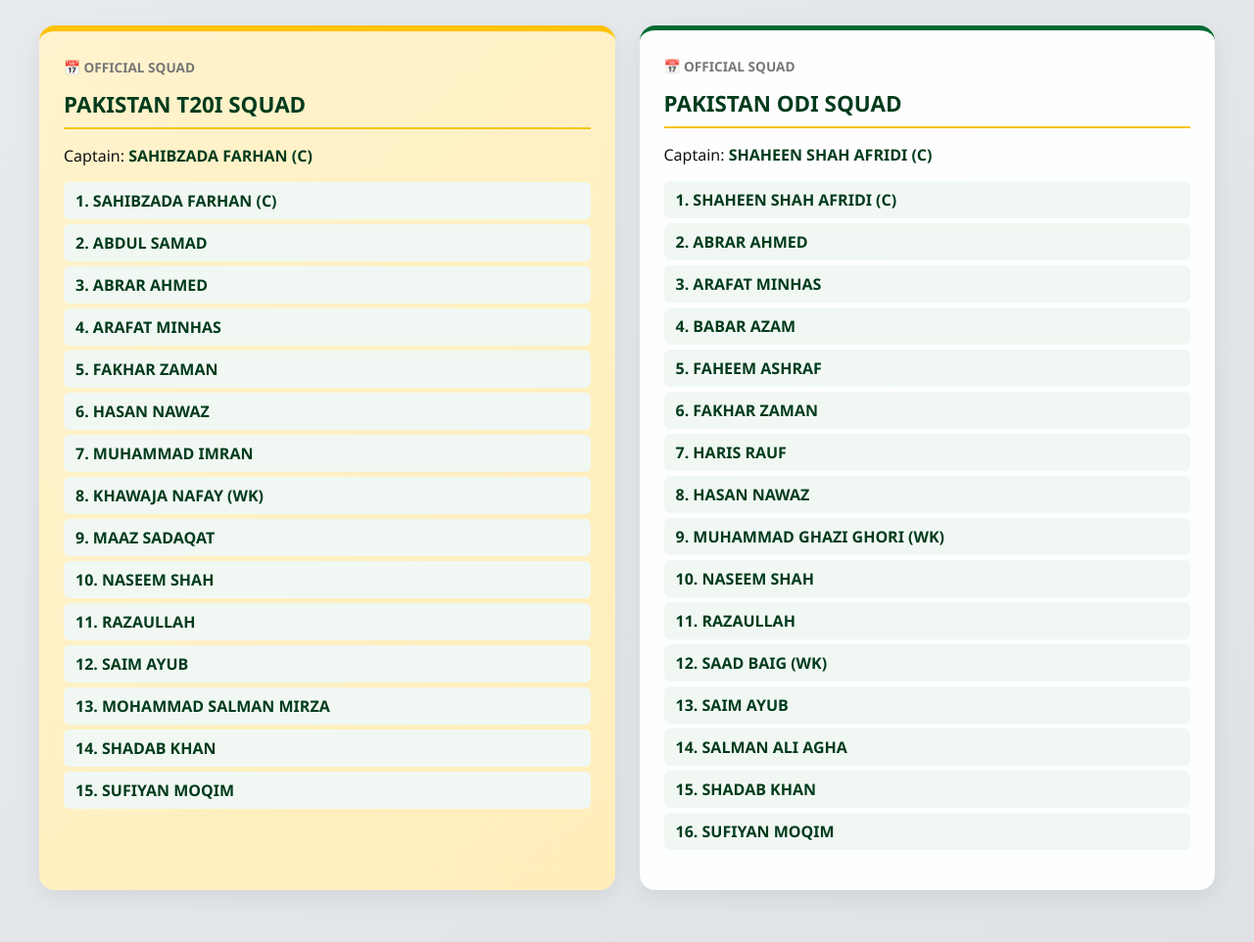
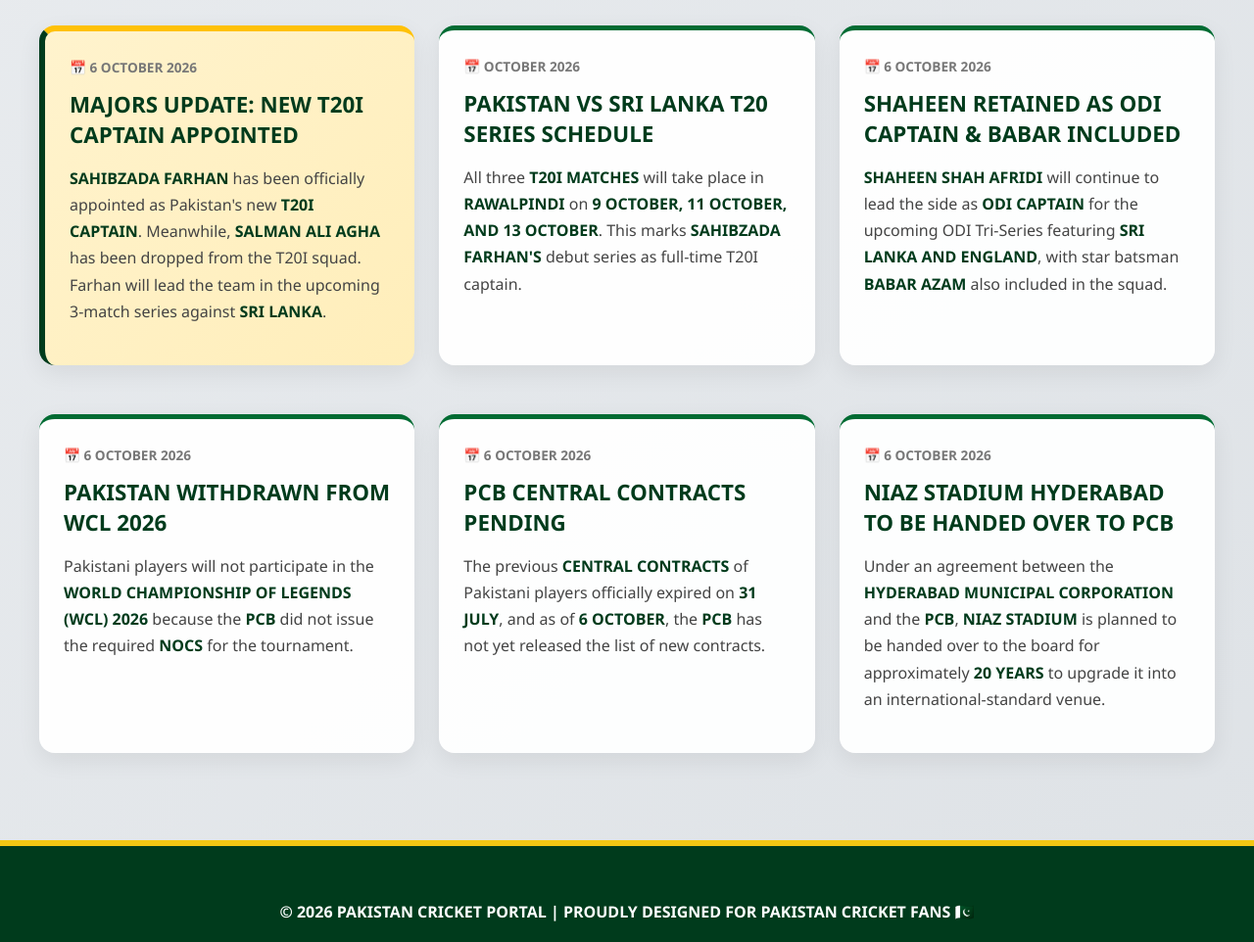
Before and after one commit to 32shanali05-afk/pakistan--cricket-news, a plain HTML site: page index.html in a window 1280 px wide. Shown: the part 422-1384 px from the top of the page at 98% size. Drawn offline with Linux system fonts and the light colour scheme.

Commit message:
Update index.html

```diff
--- a/index.html
+++ b/index.html
@@ -3,7 +3,7 @@
 <head>
     <meta charset="UTF-8">
     <meta name="viewport" content="width=device-width, initial-scale=1.0">
-    <title>Pakistan Squads - Sri Lanka Series & ODI Tri-Series</title>
+    <title>Pakistan Cricket News - 6 October 2026 Updates</title>
     <style>
         :root {
             --primary: #003b1c;
@@ -34,7 +34,7 @@
 
         .ticker {
             display: inline-block;
-            animation: ticker 40s linear infinite;
+            animation: ticker 45s linear infinite;
         }
 
         @keyframes ticker {
@@ -89,12 +89,11 @@
             color: var(--primary);
             border-bottom: 4px solid var(--gold);
             padding-bottom: 10px;
-            margin-top: 1rem;
+            margin-top: 2.5rem;
             margin-bottom: 1.8rem;
             font-size: 2rem;
             font-weight: 800;
             text-transform: uppercase;
-            text-align: center;
         }
 
         .card {
@@ -125,26 +124,12 @@
             font-size: 1.4rem;
             font-weight: 800;
             text-transform: uppercase;
-            border-bottom: 2px solid var(--gold);
-            padding-bottom: 8px;
         }
 
-        .card ul {
-            list-style-type: none;
-            padding-left: 0;
-            margin-top: 15px;
-        }
-
-        .card ul li {
-            padding: 8px 12px;
-            margin-bottom: 5px;
-            background: #f1f8f3;
-            border-radius: 6px;
-            font-weight: 800;
-            text-transform: uppercase;
-            color: var(--primary);
-            display: flex;
-            justify-content: space-between;
+        .card p {
+            font-size: 1rem;
+            line-height: 1.7;
+            color: #444;
         }
 
         .highlight-text {
@@ -156,11 +141,12 @@
         .match-alert {
             background: linear-gradient(135deg, #fff3cd 0%, #ffeeba 100%);
             border-top: 6px solid #ffc107;
+            border-left: 6px solid var(--primary);
         }
 
         .grid {
             display: grid;
-            grid-template-columns: repeat(auto-fit, minmax(350px, 1fr));
+            grid-template-columns: repeat(auto-fit, minmax(320px, 1fr));
             gap: 25px;
         }
 
@@ -181,68 +167,61 @@
 
     <div class="ticker-wrap">
         <div class="ticker">
-            🚨 OFFICIAL SQUADS ANNOUNCED: PAKISTAN SQUADS FOR SRI LANKA T20IS AND ODI TRI-SERIES &bull; SAHIBZADA FARHAN (T20I CAPTAIN) &bull; SHAHEEN SHAH AFRIDI (ODI CAPTAIN) &bull; CHECK COMPLETE SQUADS BELOW.
+            🚨 BREAKING NEWS (6 OCTOBER 2026): SAHIBZADA FARHAN APPOINTED NEW PAKISTAN T20I CAPTAIN! &bull; SRI LANKA T20 SERIES SCHEDULED IN RAWALPINDI ON 9, 11, AND 13 OCTOBER &bull; SHAHEEN AFRIDI RETAINED AS ODI CAPTAIN WITH BABAR AZAM IN SQUAD &bull; PAKISTAN OUT OF WCL 2026 DUE TO NO NOCs &bull; NIAZ STADIUM HYDERABAD TO BE HANDED OVER TO PCB FOR 20 YEARS.
         </div>
     </div>
 
     <header>
-        <span class="flag-badge">🇵🇰 PAKISTAN CRICKET OFFICIAL PORTAL</span>
-        <h1>PAKISTAN SQUADS HUB</h1>
-        <p>Official PCB squad announcements for Sri Lanka T20Is and ODI Tri-Series.</p>
+        <span class="flag-badge">🇵🇰 PAKISTAN CRICKET LIVE PORTAL</span>
+        <h1>GREEN SHIRTS NEWS & HUB</h1>
+        <p>Your ultimate destination for Pakistan Cricket Team updates, breaking news, and official announcements.</p>
     </header>
 
     <div class="container">
 
-        <h2 class="section-title">🔥 OFFICIAL TEAM SQUADS</h2>
+        <h2 class="section-title">🔥 6 OCTOBER 2026 — LATEST CRICKET UPDATES</h2>
 
         <div class="grid">
-            <!-- T20I Squad Card -->
+            <!-- News 1 -->
             <div class="card match-alert">
-                <span class="date">📅 OFFICIAL SQUAD</span>
-                <h3>PAKISTAN T20I SQUAD</h3>
-                <p>Captain: <span class="highlight-text">SAHIBZADA FARHAN (C)</span></p>
-                <ul>
-                    <li><span>1. Sahibzada Farhan (C)</span></li>
-                    <li><span>2. Abdul Samad</span></li>
-                    <li><span>3. Abrar Ahmed</span></li>
-                    <li><span>4. Arafat Minhas</span></li>
-                    <li><span>5. Fakhar Zaman</span></li>
-                    <li><span>6. Hasan Nawaz</span></li>
-                    <li><span>7. Muhammad Imran</span></li>
-                    <li><span>8. Khawaja Nafay (WK)</span></li>
-                    <li><span>9. Maaz Sadaqat</span></li>
-                    <li><span>10. Naseem Shah</span></li>
-                    <li><span>11. Razaullah</span></li>
-                    <li><span>12. Saim Ayub</span></li>
-                    <li><span>13. Mohammad Salman Mirza</span></li>
-                    <li><span>14. Shadab Khan</span></li>
-                    <li><span>15. Sufiyan Moqim</span></li>
-                </ul>
+                <span class="date">📅 6 OCTOBER 2026</span>
+                <h3>MAJORS UPDATE: NEW T20I CAPTAIN APPOINTED</h3>
+                <p><span class="highlight-text">SAHIBZADA FARHAN</span> has been officially appointed as Pakistan's new <span class="highlight-text">T20I CAPTAIN</span>. Meanwhile, <span class="highlight-text">SALMAN ALI AGHA</span> has been dropped from the T20I squad. Farhan will lead the team in the upcoming 3-match series against <span class="highlight-text">SRI LANKA</span>.</p>
             </div>
 
-            <!-- ODI Squad Card -->
+            <!-- News 2 -->
             <div class="card">
-                <span class="date">📅 OFFICIAL SQUAD</span>
-                <h3>PAKISTAN ODI SQUAD</h3>
-                <p>Captain: <span class="highlight-text">SHAHEEN SHAH AFRIDI (C)</span></p>
-                <ul>
-                    <li><span>1. Shaheen Shah Afridi (C)</span></li>
-                    <li><span>2. Abrar Ahmed</span></li>
-                    <li><span>3. Arafat Minhas</span></li>
-                    <li><span>4. Babar Azam</span></li>
-                    <li><span>5. Faheem Ashraf</span></li>
-                    <li><span>6. Fakhar Zaman</span></li>
-                    <li><span>7. Haris Rauf</span></li>
-                    <li><span>8. Hasan Nawaz</span></li>
-                    <li><span>9. Muhammad Ghazi Ghori (WK)</span></li>
-                    <li><span>10. Naseem Shah</span></li>
-                    <li><span>11. Razaullah</span></li>
-                    <li><span>12. Saad Baig (WK)</span></li>
-                    <li><span>13. Saim Ayub</span></li>
-                    <li><span>14. Salman Ali Agha</span></li>
-                    <li><span>15. Shadab Khan</span></li>
-                    <li><span>16. Sufiyan Moqim</span></li>
-                </ul>
+                <span class="date">📅 OCTOBER 2026</span>
+                <h3>PAKISTAN VS SRI LANKA T20 SERIES SCHEDULE</h3>
+                <p>All three <span class="highlight-text">T20I MATCHES</span> will take place in <span class="highlight-text">RAWALPINDI</span> on <span class="highlight-text">9 OCTOBER, 11 OCTOBER, AND 13 OCTOBER</span>. This marks <span class="highlight-text">SAHIBZADA FARHAN'S</span> debut series as full-time T20I captain.</p>
+            </div>
+
+            <!-- News 3 -->
+            <div class="card">
+                <span class="date">📅 6 OCTOBER 2026</span>
+                <h3>SHAHEEN RETAINED AS ODI CAPTAIN & BABAR INCLUDED</h3>
+                <p><span class="highlight-text">SHAHEEN SHAH AFRIDI</span> will continue to lead the side as <span class="highlight-text">ODI CAPTAIN</span> for the upcoming ODI Tri-Series featuring <span class="highlight-text">SRI LANKA AND ENGLAND</span>, with star batsman <span class="highlight-text">BABAR AZAM</span> also included in the squad.</p>
+            </div>
+
+            <!-- News 4 -->
+            <div class="card">
+                <span class="date">📅 6 OCTOBER 2026</span>
+                <h3>PAKISTAN WITHDRAWN FROM WCL 2026</h3>
+                <p>Pakistani players will not participate in the <span class="highlight-text">WORLD CHAMPIONSHIP OF LEGENDS (WCL) 2026</span> because the <span class="highlight-text">PCB</span> did not issue the required <span class="highlight-text">NOCs</span> for the tournament.</p>
+            </div>
+
+            <!-- News 5 -->
+            <div class="card">
+                <span class="date">📅 6 OCTOBER 2026</span>
+                <h3>PCB CENTRAL CONTRACTS PENDING</h3>
+                <p>The previous <span class="highlight-text">CENTRAL CONTRACTS</span> of Pakistani players officially expired on <span class="highlight-text">31 JULY</span>, and as of <span class="highlight-text">6 OCTOBER</span>, the <span class="highlight-text">PCB</span> has not yet released the list of new contracts.</p>
+            </div>
+
+            <!-- News 6 -->
+            <div class="card">
+                <span class="date">📅 6 OCTOBER 2026</span>
+                <h3>NIAZ STADIUM HYDERABAD TO BE HANDED OVER TO PCB</h3>
+                <p>Under an agreement between the <span class="highlight-text">HYDERABAD MUNICIPAL CORPORATION</span> and the <span class="highlight-text">PCB</span>, <span class="highlight-text">NIAZ STADIUM</span> is planned to be handed over to the board for approximately <span class="highlight-text">20 YEARS</span> to upgrade it into an international-standard venue.</p>
             </div>
         </div>
 
```
